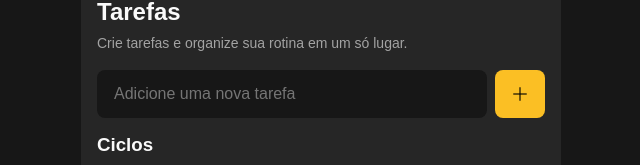
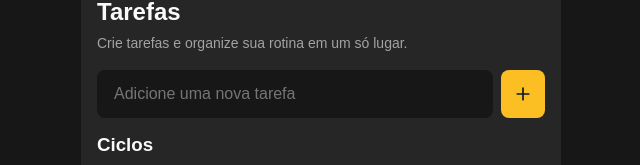
Before and after one commit to okayosilva/chronos-pomodoro-web, a React (Vite) app: page / in a window 1280 px wide. Shown: the part 485-650 px from the top of the page, without its empty margins (319-959 px from the left). Built offline with nearby package versions, Linux system fonts and the light colour scheme.

Commit message:
refac: refac component button

```diff
--- a/src/components/button/index.tsx
+++ b/src/components/button/index.tsx
@@ -2,13 +2,23 @@ import type { ButtonHTMLAttributes } from 'react';
 import styles from './styles.module.css';
 
 type ButtonProps = ButtonHTMLAttributes<HTMLButtonElement> & {
-  children: React.ReactNode;
+  children?: React.ReactNode;
+  variant?: 'default' | 'inProgress';
+  icon?: React.ReactNode;
 };
 
-export function Button({ children, ...rest }: ButtonProps) {
+export function Button({
+  children,
+  icon,
+  variant = 'default',
+  ...rest
+}: ButtonProps) {
+  const buttonClasses = `${styles.button} ${styles[variant]}`;
+
   return (
-    <button className={styles.button} {...rest}>
-      {children}
+    <button className={buttonClasses} {...rest}>
+      {icon && icon}
+      {children && children}
     </button>
   );
 }
--- a/src/components/button/styles.module.css
+++ b/src/components/button/styles.module.css
@@ -2,19 +2,19 @@
   display: flex;
   align-items: center;
   justify-content: center;
+
   gap: 0.8rem;
 
-  background-color: var(--warning);
-  color: var(--text-over-warning);
   font-size: 1.2rem;
 
-  padding: 0.8rem 1.6rem;
+  padding: 0.8rem 1.2rem;
 
   border-radius: 0.8rem;
   border: none;
+  box-shadow: none;
+  outline: none;
   cursor: pointer;
 
-  outline: none;
   font-weight: 700;
   line-height: 1.4;
 
@@ -24,4 +24,23 @@
     filter: brightness(0.9);
     transform: scale(1.03);
   }
+
+  &:focus {
+    outline: none;
+    box-shadow: none;
+  }
+
+  &:active {
+    transform: scale(0.98);
+  }
 }
+
+.default {
+  background-color: var(--warning);
+  color: var(--text-over-warning);
+}
+
+.inProgress {
+  background-color: var(--error);
+  color: var(--text-over-error);
+}
--- a/src/components/input/styles.module.css
+++ b/src/components/input/styles.module.css
@@ -1,5 +1,5 @@
 .input {
-  width: 100%;
+  flex: 1;
   height: 4.8rem;
   border-radius: 0.8rem;
   border: none;
--- a/src/components/taskForm/index.tsx
+++ b/src/components/taskForm/index.tsx
@@ -1,7 +1,8 @@
-import plusIcon from '../../assets/plus-icon.svg';
+import { PlusIcon } from 'lucide-react';
 import { Button } from '../button';
 import { Cycles } from '../cycles';
 import { Input } from '../input';
+
 import styles from './styles.module.css';
 
 export function TaskForm() {
@@ -15,13 +16,7 @@ export function TaskForm() {
         <form action='' className={styles.taskFormFormContainer}>
           <div className={styles.taskFormFormContent}>
             <Input type='text' placeholder='Adicione uma nova tarefa' />
-            <Button type='submit'>
-              <img
-                src={plusIcon}
-                alt='Adicionar'
-                className={styles.taskFormButtonIcon}
-              />
-            </Button>
+            <Button type='submit' icon={<PlusIcon size={20} />} />
           </div>
           <Cycles />
         </form>
```
Also changed, not shown: src/assets/plus-icon.svg (deleted).
